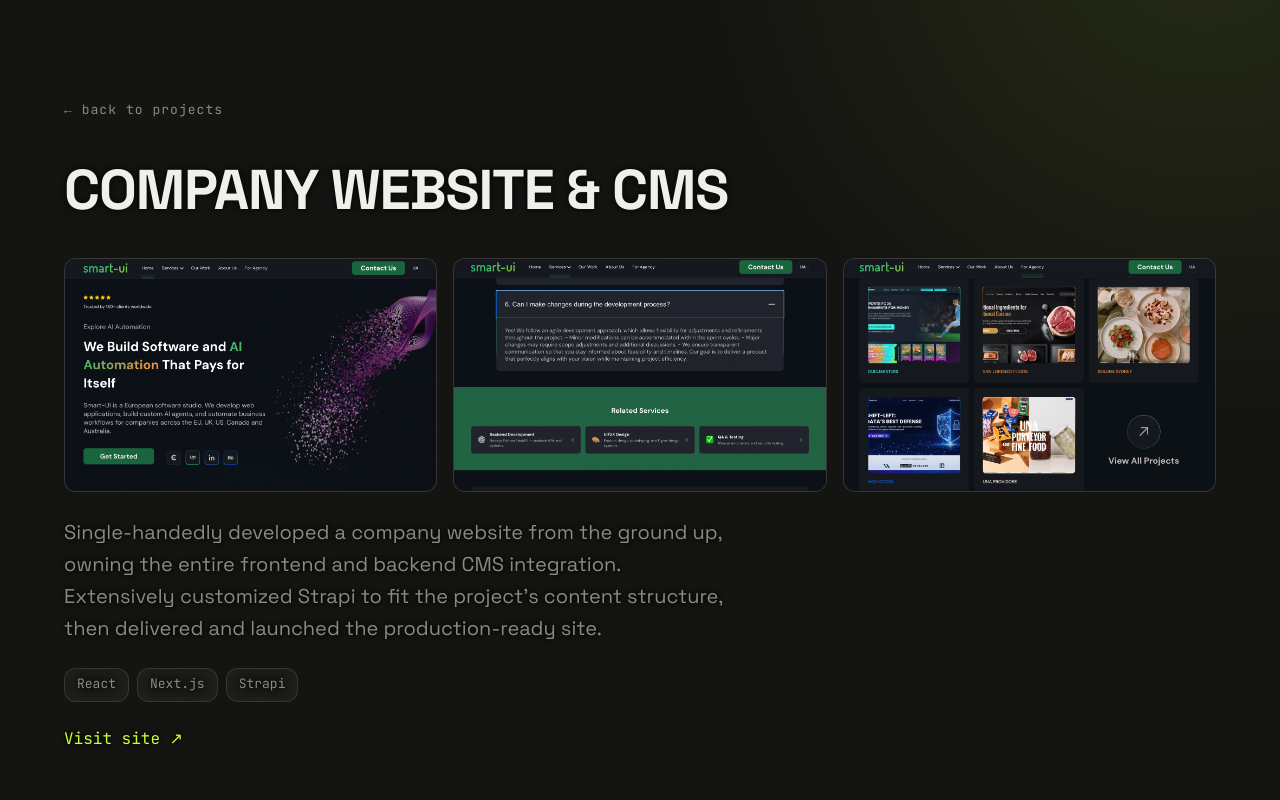
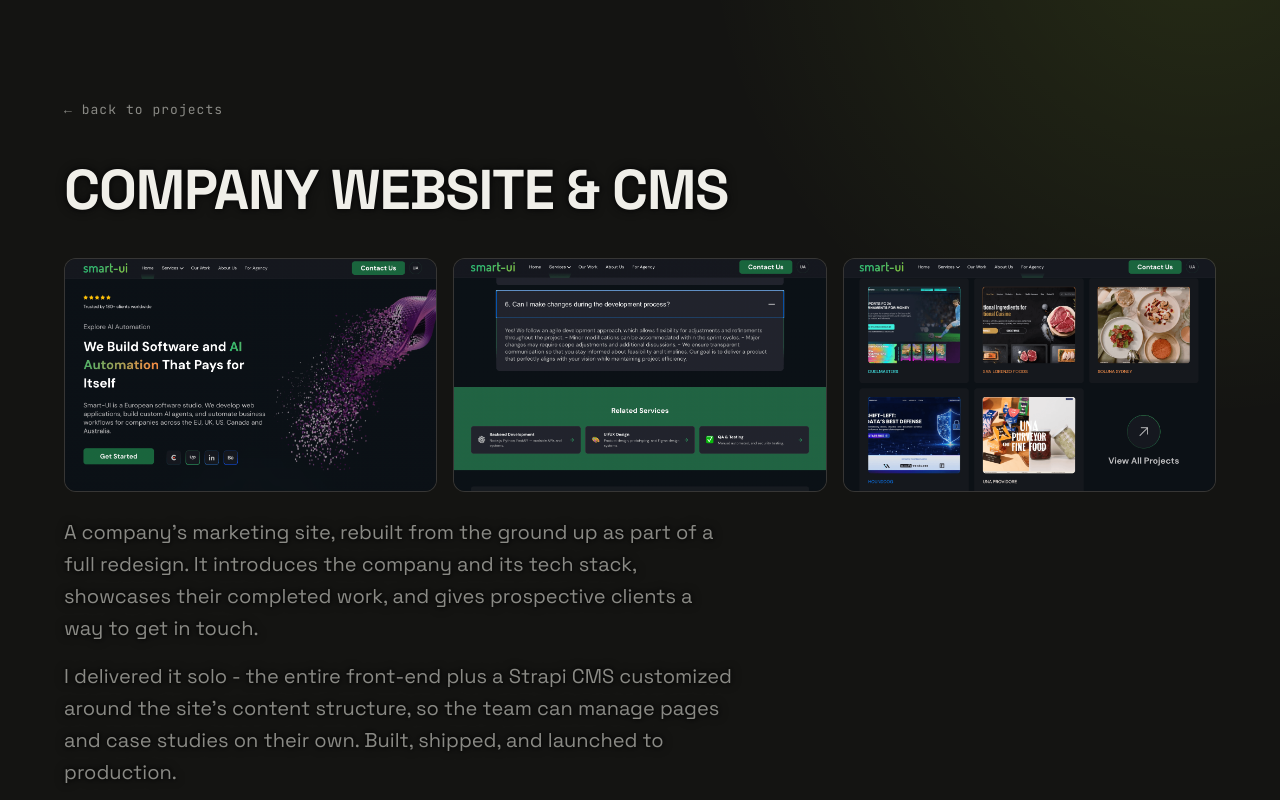
Before and after one commit to Svyat0y/portfolio, a React (Vite) app: page / in a window 1280 px wide. Both pictures are taken after a click on the button 199 px from the left and 2771 px from the top of the page. Shown: the part 2391-3191 px from the top of the page. Built offline with nearby package versions, Linux system fonts and the light colour scheme.

Commit message:
Release 1.5.10
* content: rewrite project descriptions (context then role), render as paragraphs

```diff
--- a/package.json
+++ b/package.json
@@ -1,7 +1,7 @@
 {
   "name": "portfolio",
   "private": true,
-  "version": "1.5.9",
+  "version": "1.5.10",
   "type": "module",
   "engines": {
     "node": ">=24"
--- a/src/sections/projects/components/project-detail/ProjectDetail.module.scss
+++ b/src/sections/projects/components/project-detail/ProjectDetail.module.scss
@@ -203,6 +203,9 @@
   font-size: clamp(1.0625rem, 1.6vw, 1.25rem);
   color: var(--color-text-muted);
   line-height: 1.6;
+  display: flex;
+  flex-direction: column;
+  gap: var(--space-2);
 }
 
 .stack {
--- a/src/sections/projects/components/project-detail/ProjectDetail.tsx
+++ b/src/sections/projects/components/project-detail/ProjectDetail.tsx
@@ -81,7 +81,11 @@ export function ProjectDetail({ project, closing, onBack, onExited }: ProjectDet
             </ul>
           )}
 
-          <p className={styles.description}>{project.description}</p>
+          <div className={styles.description}>
+            {project.description.map((paragraph) => (
+              <p key={paragraph}>{paragraph}</p>
+            ))}
+          </div>
 
           <ul className={styles.stack}>
             {project.stack.map((tech) => (
--- a/src/sections/projects/projects.content.ts
+++ b/src/sections/projects/projects.content.ts
@@ -1,7 +1,7 @@
 export interface Project {
   title: string;
   summary: string;
-  description: string;
+  description: string[];
   stack: string[];
   period?: string;
   highlight?: string;
@@ -20,8 +20,10 @@ export const projects: Project[] = [
   {
     title: 'Company Website & CMS',
     summary: 'Company site built solo, frontend to a customized Strapi CMS.',
-    description:
-      'Single-handedly developed a company website from the ground up, owning the entire frontend and backend CMS integration. Extensively customized Strapi to fit the project’s content structure, then delivered and launched the production-ready site.',
+    description: [
+      'A company’s marketing site, rebuilt from the ground up as part of a full redesign. It introduces the company and its tech stack, showcases their completed work, and gives prospective clients a way to get in touch.',
+      'I delivered it solo - the entire front-end plus a Strapi CMS customized around the site’s content structure, so the team can manage pages and case studies on their own. Built, shipped, and launched to production.',
+    ],
     stack: ['React', 'Next.js', 'Strapi'],
     url: 'https://www.smart-ui.pro/',
     screenshots: [
@@ -33,10 +35,11 @@ export const projects: Project[] = [
   {
     title: 'Form Builder',
     summary: 'Build, publish, and analyze custom forms with real-time response charts.',
-    description:
-      'Form Builder is a pet project built to provide a complete form-creation platform. The core idea is to allow any registered user to design custom surveys and forms with flexible field types, publish them, and share a public link across various resources to gather the information they need. ' +
-      'Once responses start coming in, the system offers built-in analytics - including visual charts and graphs for multiple-choice questions, making it easy to interpret the collected data at a glance. ' +
-      'The project is currently at a stable MVP stage with all core features fully functional, and the architecture is designed with future extensibility in mind - ready for additional field types, advanced logic, integrations, and more.',
+    description: [
+      'Form Builder is a pet project built to provide a complete form-creation platform. The core idea is to allow any registered user to design custom surveys and forms with flexible field types, publish them, and share a public link across various resources to gather the information they need.',
+      'Once responses start coming in, the system offers built-in analytics - including visual charts and graphs for multiple-choice questions, making it easy to interpret the collected data at a glance.',
+      'The project is at a stable stage with all core features fully functional, and the architecture is designed with future extensibility in mind - ready for additional field types, advanced logic, integrations, and more.',
+    ],
     stack: ['React', 'NestJS', 'TypeScript'],
     url: 'https://awesome-form-builder.netlify.app/',
     tags: ['pet project'],
@@ -44,32 +47,38 @@ export const projects: Project[] = [
   {
     title: 'Duelmasters',
     summary: 'Gaming & tournament platform with real-time UI and account systems.',
-    description:
-      'Contributed complex UI features to a gaming and tournament platform - interactive tables, modals, and user account systems. Maintained end-to-end tests with Puppeteer to cut regression bugs, and worked with GraphQL and REST APIs to keep data flowing cleanly between services.',
+    description: [
+      'Duelmasters is a creator-driven esports platform where viewers back streamers and streamers monetize their challenges. It hosts live, skill-based events across multiple game titles, with real-time staking on streamer performance, community-verified results, and instant payouts.',
+      'I built complex UI features - interactive match tables, modals, and user-account flows - and maintained end-to-end tests with Puppeteer to keep regressions down, working across GraphQL and REST APIs to move data cleanly between services.',
+    ],
     stack: ['React', 'Next.js', 'TypeScript', 'GraphQL', 'Puppeteer'],
     url: 'https://www.duelmasters.io/',
   },
   {
     title: 'Diamore',
     summary: 'Telegram Mini App that grew past 3.5 million users.',
-    description:
-      'Key front-end contributor to a Telegram-based game. Engineered quest progression logic and integrated third-party services (MyChips, OnClicka) to boost engagement and monetization. Integrated the TON Connect SDK for wallet functionality and helped manage production releases through rapid scaling.',
+    description: [
+      'A Telegram mini-app built for a jewelry brand to grow its audience and reach new buyers, launched at the height of the tap-to-earn craze. Users tap to earn in-app diamonds, complete quests - including subscribing to the brand’s official channels - and can buy and stake NFTs for on-chain rewards. It scaled past 3.5 million users.',
+      'As a key front-end contributor, I engineered the quest-progression logic and integrated the TON Connect SDK for in-app wallets, along with third-party services (MyChips, OnClicka) for engagement and monetization. Helped manage production releases through that rapid growth.',
+    ],
     stack: ['React', 'Telegram API', 'TON Connect SDK'],
     highlight: '3.5M+ users',
   },
   {
     title: 'Currency converter',
     summary: 'Demo version of the currency exchanger.',
-    description:
+    description: [
       'A demo currency exchange app built for a client, simulating a real app’s flow entirely on the front end - no backend involved. Status transitions run on a fixed 30-second timer, refresh the page to start a new session.',
+    ],
     stack: ['React', 'Next.js'],
     url: 'https://minicurrencychanger.netlify.app/',
   },
   {
     title: 'Guided Photo Collection App',
     summary: 'Full-stack app for capturing photo sequences, built from scratch.',
-    description:
-      'Built a full-stack application for a guided selfie collection process, enabling users to capture photos in a specific sequence. Implemented both the front-end guide interface and the back-end API for photo upload, storage, and secure FTP access for the client.',
+    description: [
+      'A full-stack app that guides users through capturing a set of selfies in a specific sequence, built for a client. I developed it end to end - the front-end guide interface plus the back-end API for photo upload, storage, and secure FTP access.',
+    ],
     stack: ['React', 'Node.js'],
   },
 ];
```
Also changed, not shown: 1 other file (tests, documents, lock files or other folders).
